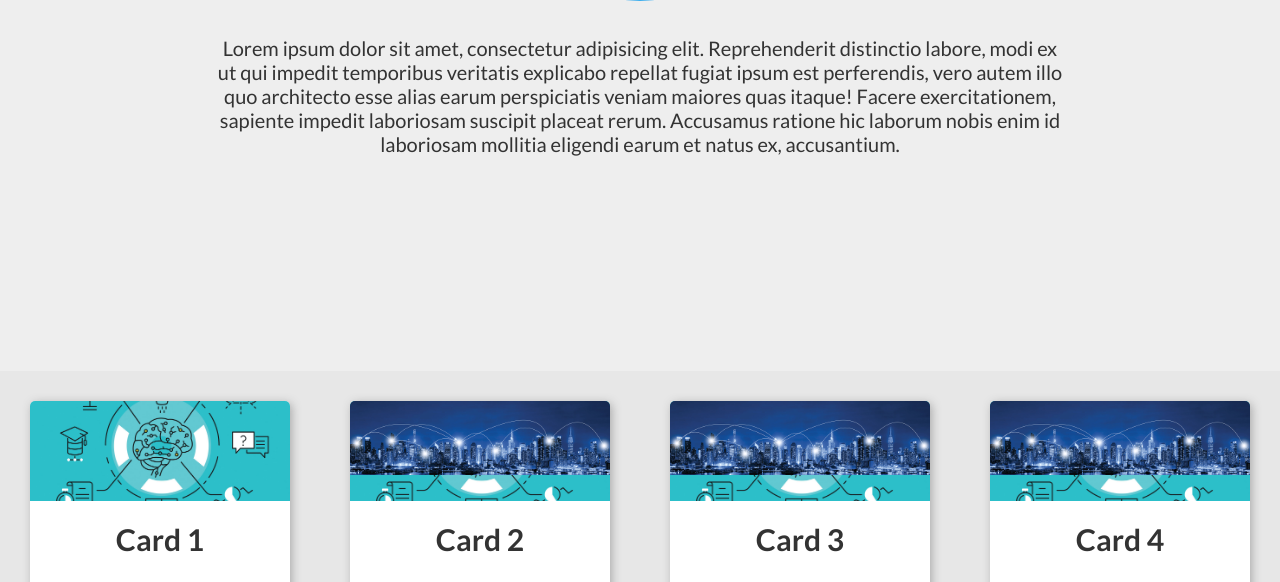
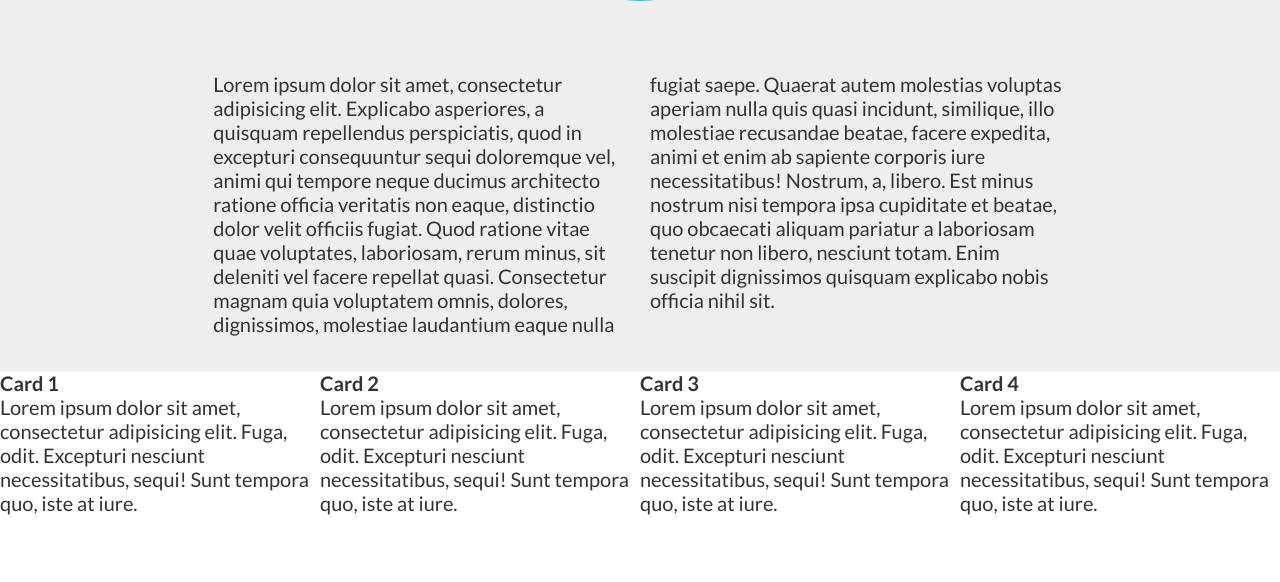
Before and after one commit to Lasky206/laskynet, a Jekyll site: the page built from index.md, in a window 1280 px wide and 900 px high, scrolled down 374 px, cut to the strip 318-900 px from the top of the window. Built offline with Jekyll 4.4.1, drawn with Linux system fonts in a browser that asks for light colours; some of the changed text lies outside the part shown.

Commit message:
Adjust sizing

```diff
--- a/css/headfoot.css
+++ b/css/headfoot.css
@@ -77,6 +77,7 @@ layout: null
 
 /* Style and size footer heading text */
 #footer h3 {
+  color: #fff;
   margin: 0;
   display: inline-block;
 }
--- a/css/master.css
+++ b/css/master.css
@@ -89,7 +89,7 @@ img {
   border-radius: 50%;
   background-color: #3fafee;
   position: absolute;
-  top: 50%;
+  top: 100%;
   left: 50%;
   transform: translate(-50%, -50%);
 }
@@ -119,14 +119,14 @@ img {
   background-color: #eee;
   display: grid;
   grid-template-columns: 1fr 1fr 1fr 1fr 1fr 1fr;
-  grid-template-rows: 33% 33% 33%;
-  text-align: center;
+  grid-template-rows: 1fr 1fr 1fr;
+  text-align: left;
 }
 
 #bio h3 {
   font-size: 35px;
   margin: auto;
-  grid-column: 2;
+  grid-column: 1/3;
   grid-row: 1;
   text-decoration: underline;
   text-decoration-color: #3fafee;
@@ -135,60 +135,23 @@ img {
 
 #bio p {
   grid-column: 2/6;
-  grid-row: 2;
+  grid-row: 2/4;
+  margin: auto;
+  columns: 2;
 }
 
 /* ------------ Section B ------------ */
-
-#skill-cards {
-  height: 50%;
-  display: grid;
-  grid-template-columns: 1fr repeat(4, minmax(auto, 400px)) 1fr;
-  grid-template-rows: auto auto;
-  background-color: #e7e7e7;
+#section-b {
+  min-height: 50vh;
+  width: 100%;
 }
 
-.skill {
-  margin: 30px;
-  text-align: center;
-  background-color: #fff;
-  border-radius: 5px;
-  overflow: hidden;
-  box-shadow: 2px 2px 10px #aaa;
+#sleeve {
+  height: 100%;
+  width: 100%;
+  background-color: #333
 }
 
-.skill h3 {
-  font-size: 30px;
-  font-weight: 700i;
-  margin: 20px;
+#deck {
+  display: flex;
 }
-
-.skill p {
-  margin: 10px;
-}
-
-.skill-picture {
-  height: 100px;
-  width: 100%;
-  overflow: hidden;
-  background-image: url("{{ site.baseurl }}/img/banner-ml-01.jpg");
-  background-position: center;
-  background-repeat: no-repeat;
-  background-size: cover;
-}
-
-#skill-card-1 {
-  grid-column: 2;
-}
-
-#skill-card-2 {
-  grid-column: 3;
-}
-
-#skill-card-3 {
-  grid-column: 4;
-}
-
-#skill-card-4 {
-  grid-column: 5;
-}
--- a/index.md
+++ b/index.md
@@ -13,48 +13,36 @@ feature-title: Welcome, I'm glad you're here
       <h1>RICK ALLEN</h1>
       <h3>Your perfect Network and DevOps Engineer</h3>
     </div>
-  </div>
-  <div id="portrait-container">
-    <div id="portrait">
-      <img src="{{ site.baseurl }}/img/selfportrait-01.png" alt="">
+    <div id="portrait-container">
+      <div id="portrait">
+        <img src="{{ site.baseurl }}/img/selfportrait-01.png" alt="">
+      </div>
     </div>
   </div>
   <div id="bio">
     <h3>ABOUT ME</h3>
-    <p>Lorem ipsum dolor sit amet, consectetur adipisicing elit. Reprehenderit distinctio labore, modi ex ut qui impedit temporibus veritatis explicabo repellat fugiat ipsum est perferendis, vero autem illo quo architecto esse alias earum perspiciatis veniam maiores quas itaque! Facere exercitationem, sapiente impedit laboriosam suscipit placeat rerum. Accusamus ratione hic laborum nobis enim id laboriosam mollitia eligendi earum et natus ex, accusantium.</p>
+    <p>Lorem ipsum dolor sit amet, consectetur adipisicing elit. Explicabo asperiores, a quisquam repellendus perspiciatis, quod in excepturi consequuntur sequi doloremque vel, animi qui tempore neque ducimus architecto ratione officia veritatis non eaque, distinctio dolor velit officiis fugiat. Quod ratione vitae quae voluptates, laboriosam, rerum minus, sit deleniti vel facere repellat quasi. Consectetur magnam quia voluptatem omnis, dolores, dignissimos, molestiae laudantium eaque nulla fugiat saepe. Quaerat autem molestias voluptas aperiam nulla quis quasi incidunt, similique, illo molestiae recusandae beatae, facere expedita, animi et enim ab sapiente corporis iure necessitatibus! Nostrum, a, libero. Est minus nostrum nisi tempora ipsa cupiditate et beatae, quo obcaecati aliquam pariatur a laboriosam tenetur non libero, nesciunt totam. Enim suscipit dignissimos quisquam explicabo nobis officia nihil sit.</p>
   </div>
 </div>
 <div id="section-b">
-  <div id="skill-cards">
-    <div id="skill-card-1" class="skill">
-      <div class="skill-picture">
-      </div>
-      <h3>Card 1</h3>
-      <p>Lorem ipsum dolor sit amet, consectetur adipisicing elit. Cupiditate facilis mollitia minima dignissimos fugit cumque illo sit quod totam laudantium.</p>
-    </div>
-    <div id="skill-card-2" class="skill">
-      <div class="skill-picture">
-        <img src="{{ site.baseurl }}/img/banner-networking-01.jpg" alt="">
-      </div>
-      <h3>Card 2</h3>
-      <p>Lorem ipsum dolor sit amet, consectetur adipisicing elit. Cupiditate facilis mollitia minima dignissimos fugit cumque illo sit quod totam laudantium.</p>
-    </div>
-    <div id="skill-card-3" class="skill">
-      <div class="skill-picture">
-        <img src="{{ site.baseurl }}/img/banner-networking-01.jpg" alt="">
-      </div>
-      <h3>Card 3</h3>
-      <p>Lorem ipsum dolor sit amet, consectetur adipisicing elit. Cupiditate facilis mollitia minima dignissimos fugit cumque illo sit quod totam laudantium.</p>
-    </div>
-    <div id="skill-card-4" class="skill">
-      <div class="skill-picture">
-        <img src="{{ site.baseurl }}/img/banner-networking-01.jpg" alt="">
-      </div>
-      <h3>Card 4</h3>
-      <p>Lorem ipsum dolor sit amet, consectetur adipisicing elit. Cupiditate facilis mollitia minima dignissimos fugit cumque illo sit quod totam laudantium.</p>
-    </div>
+  <div class="sleeve">
+    <ul id="deck">
+      <li class="card">
+        <h3>Card 1</h3>
+        <p>Lorem ipsum dolor sit amet, consectetur adipisicing elit. Fuga, odit. Excepturi nesciunt necessitatibus, sequi! Sunt tempora quo, iste at iure.</p>
+      </li>
+      <li class="card">
+        <h3>Card 2</h3>
+        <p>Lorem ipsum dolor sit amet, consectetur adipisicing elit. Fuga, odit. Excepturi nesciunt necessitatibus, sequi! Sunt tempora quo, iste at iure.</p>
+      </li>
+      <li class="card">
+        <h3>Card 3</h3>
+        <p>Lorem ipsum dolor sit amet, consectetur adipisicing elit. Fuga, odit. Excepturi nesciunt necessitatibus, sequi! Sunt tempora quo, iste at iure.</p>
+      </li>
+      <li class="card">
+        <h3>Card 4</h3>
+        <p>Lorem ipsum dolor sit amet, consectetur adipisicing elit. Fuga, odit. Excepturi nesciunt necessitatibus, sequi! Sunt tempora quo, iste at iure.</p>
+      </li>
+    </ul>
   </div>
 </div>
-<div id="section-c">
-
-</div>
```
Also changed, not shown: _includes/head.html (+0 -29 lines), 7 other files.
